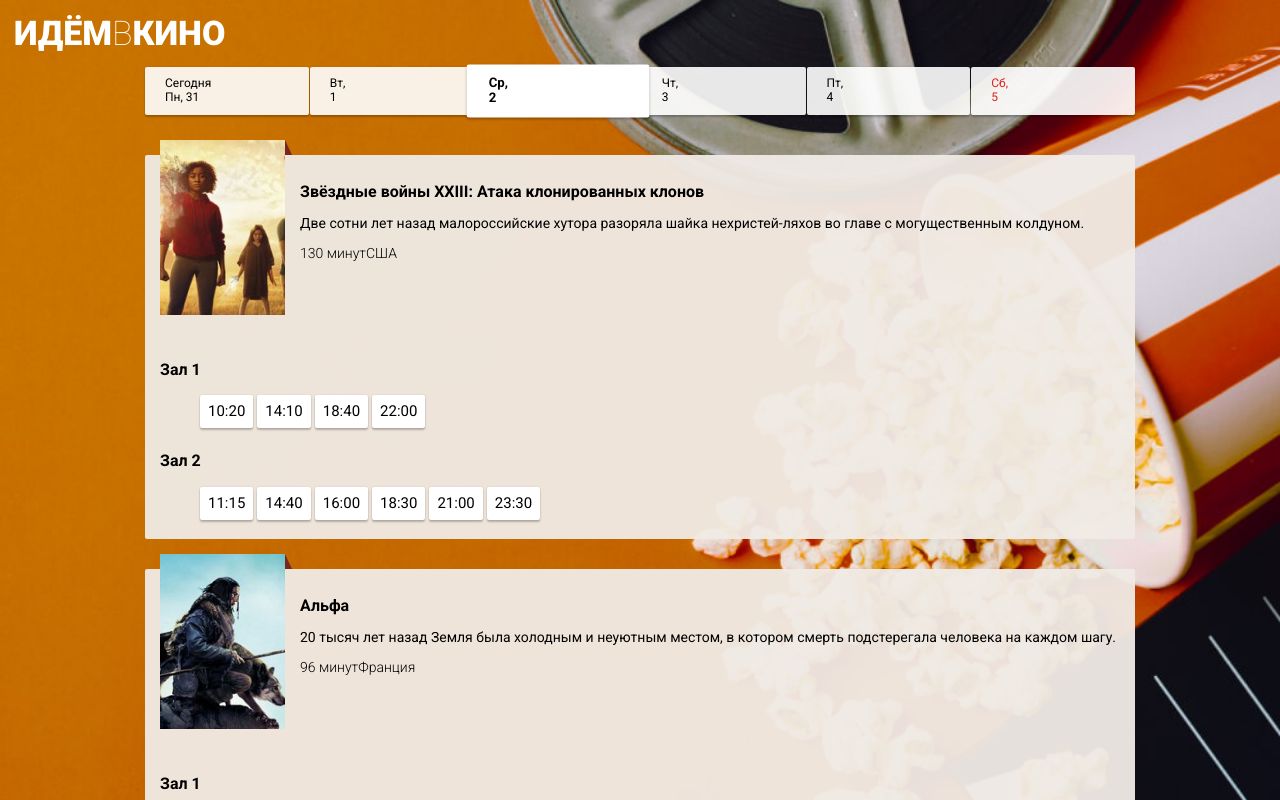
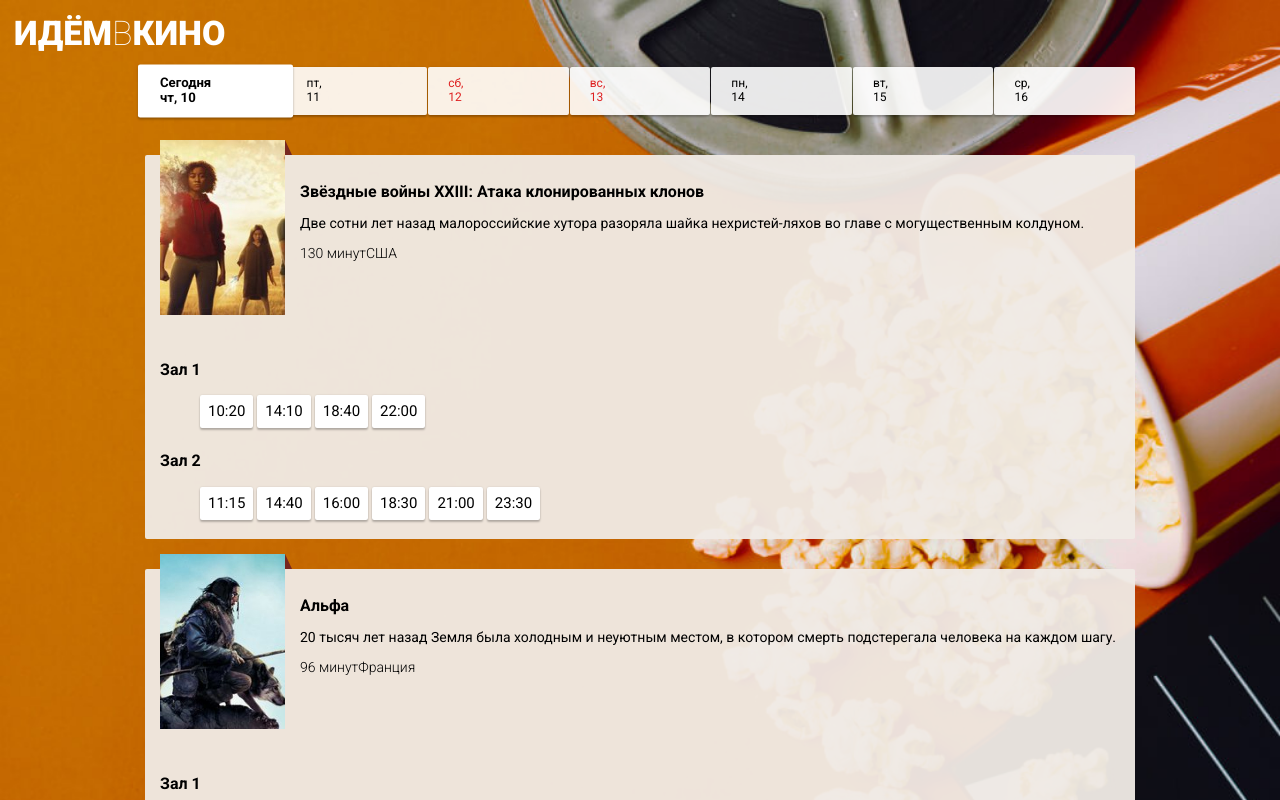
Before and after one commit to KRUTUYCHEL/cinema, a React (Create React App) app: page / in a window 1280 px wide. Shown: the top 800 px of the page. Built offline with nearby package versions, Linux system fonts and the light colour scheme.

Commit message:
Создано навигационноÐменю датÐ

```diff
--- a/package.json
+++ b/package.json
@@ -10,6 +10,8 @@
     "@types/node": "^16.18.40",
     "@types/react": "^18.2.20",
     "@types/react-dom": "^18.2.7",
+    "classnames": "^2.3.2",
+    "date-fns": "^2.30.0",
     "normalize.css": "^8.0.1",
     "react": "^18.2.0",
     "react-dom": "^18.2.0",
--- /dev/null
+++ b/src/components/NavDateSelector/Day.tsx
@@ -0,0 +1,33 @@
+import React from "react";
+import classNames from "classnames";
+import format from 'date-fns/format';
+import {isToday, isWeekend} from "date-fns";
+
+interface DayProps {
+  date: Date;
+  isChosen: boolean;
+  onClick: (date: Date) => void;
+}
+
+const Day = ({ date, isChosen, onClick }: DayProps) => {
+  return (
+    <a
+      className={classNames('page-nav__day', {
+        'page-nav__day_today': isToday(date),
+        'page-nav__day_chosen': isChosen,
+        'page-nav__day_weekend': isWeekend(date)
+      })}
+      href="#"
+      onClick={() => onClick(date)}
+    >
+      <span className="page-nav__day-week">
+        {format(date, 'EEEEEE')}
+      </span>
+      <span className="page-nav__day-number">
+        {format(date, 'dd')}
+      </span>
+    </a>
+  )
+}
+
+export default Day;
--- /dev/null
+++ b/src/components/NavDateSelector/index.tsx
@@ -0,0 +1,32 @@
+import React, { useState } from "react";
+import addDays from 'date-fns/addDays'
+import Day from "./Day";
+import {isSameDay} from "date-fns";
+
+const NavDateSelector = () => {
+  const currentDate = new Date();
+  const [selectedDate, setSelectedDate] = useState(() => currentDate);
+
+  const dates = []
+
+  for (let i = 0; i < 7; i++) {
+    dates.push(addDays(currentDate, i))
+  }
+
+  return (
+    <>
+      <nav className="page-nav">
+        {dates.map(p => (
+          <Day
+            key={p.getDate()}
+            date={p}
+            onClick={(date) => setSelectedDate(date)}
+            isChosen={isSameDay(p, selectedDate)}
+          />
+        ))}
+      </nav>
+    </>
+  )
+}
+
+export default NavDateSelector;
--- /dev/null
+++ b/src/components/NavDateSelector/style.module.scss
@@ -0,0 +1,57 @@
+.page-nav {
+  position: sticky;
+  top: 2px;
+  padding-bottom: 1rem;
+  display: flex;
+  flex-wrap: nowrap;
+  align-items: stretch;
+  color: #000000;
+  z-index: 10;
+}
+.page-nav .page-nav__day {
+  flex-basis: calc(100% / 8);
+  font-size: 1.2rem;
+  padding: 1rem;
+  background: rgba(255, 255, 255, 0.9);
+  box-shadow: 0px 2px 2px rgba(0, 0, 0, 0.24), 0px 0px 2px rgba(0, 0, 0, 0.12);
+  border-radius: 2px;
+  text-decoration: none;
+  color: #000000;
+}
+.page-nav .page-nav__day + .page-nav__day {
+  margin-left: 1px;
+}
+.page-nav .page-nav__day .page-nav__day-week::after {
+  content: ',';
+}
+.page-nav .page-nav__day .page-nav__day-number::before {
+  content: ' ';
+}
+.page-nav .page-nav__day .page-nav__day-week, .page-nav .page-nav__day .page-nav__day-number {
+  display: block;
+}
+.page-nav .page-nav__day_chosen {
+  flex-grow: 1;
+  background-color: #FFFFFF;
+  font-weight: 700;
+  transform: scale(1.1);
+}
+.page-nav .page-nav__day_weekend {
+  color: #DE2121;
+}
+.page-nav .page-nav__day_next {
+  text-align: center;
+}
+.page-nav .page-nav__day_next::before {
+  content: '>';
+  font-family: monospace;
+  font-weight: 700;
+  font-size: 2.4rem;
+}
+.page-nav .page-nav__day_today .page-nav__day-week::before {
+  content: 'Сегодня';
+  display: block;
+}
+.page-nav .page-nav__day_today .page-nav__day-week, .page-nav .page-nav__day_today .page-nav__day-number {
+  display: inline;
+}
--- a/src/index.tsx
+++ b/src/index.tsx
@@ -1,11 +1,17 @@
 import React from 'react';
 import ReactDOM from 'react-dom/client';
 import { BrowserRouter } from "react-router-dom";
+import { setDefaultOptions } from 'date-fns';
+import ruLocale from 'date-fns/locale/ru';
 import App from './components/App';
 import reportWebVitals from './reportWebVitals';
 
 import 'normalize.css';
 import './styles.module.scss';
+
+setDefaultOptions({
+  locale: ruLocale
+});
 
 const root = ReactDOM.createRoot(
   document.getElementById('root') as HTMLElement
--- a/src/routes/pages/HomePage/index.tsx
+++ b/src/routes/pages/HomePage/index.tsx
@@ -1,29 +1,11 @@
 import React from 'react';
+import NavDateSelector from '../../../components/NavDateSelector';
 import './style.module.scss';
 
 const HomePage = () => {
   return (
     <>
-      <nav className="page-nav">
-        <a className="page-nav__day page-nav__day_today" href="#">
-          <span className="page-nav__day-week">Пн</span><span className="page-nav__day-number">31</span>
-        </a>
-        <a className="page-nav__day" href="#">
-          <span className="page-nav__day-week">Вт</span><span className="page-nav__day-number">1</span>
-        </a>
-        <a className="page-nav__day page-nav__day_chosen" href="#">
-          <span className="page-nav__day-week">Ср</span><span className="page-nav__day-number">2</span>
-        </a>
-        <a className="page-nav__day" href="#">
-          <span className="page-nav__day-week">Чт</span><span className="page-nav__day-number">3</span>
-        </a>
-        <a className="page-nav__day" href="#">
-          <span className="page-nav__day-week">Пт</span><span className="page-nav__day-number">4</span>
-        </a>
-        <a className="page-nav__day page-nav__day_weekend" href="#">
-          <span className="page-nav__day-week">Сб</span><span className="page-nav__day-number">5</span>
-        </a>
-      </nav>
+      <NavDateSelector />
 
       <main>
         <section className="movie">
```
Also changed, not shown: src/routes/pages/HallPage/index.tsx (added, +9 -0 lines), src/routes/pages/HallPage/style.module.scss (added), 1 other file (tests, documents, lock files or other folders).
